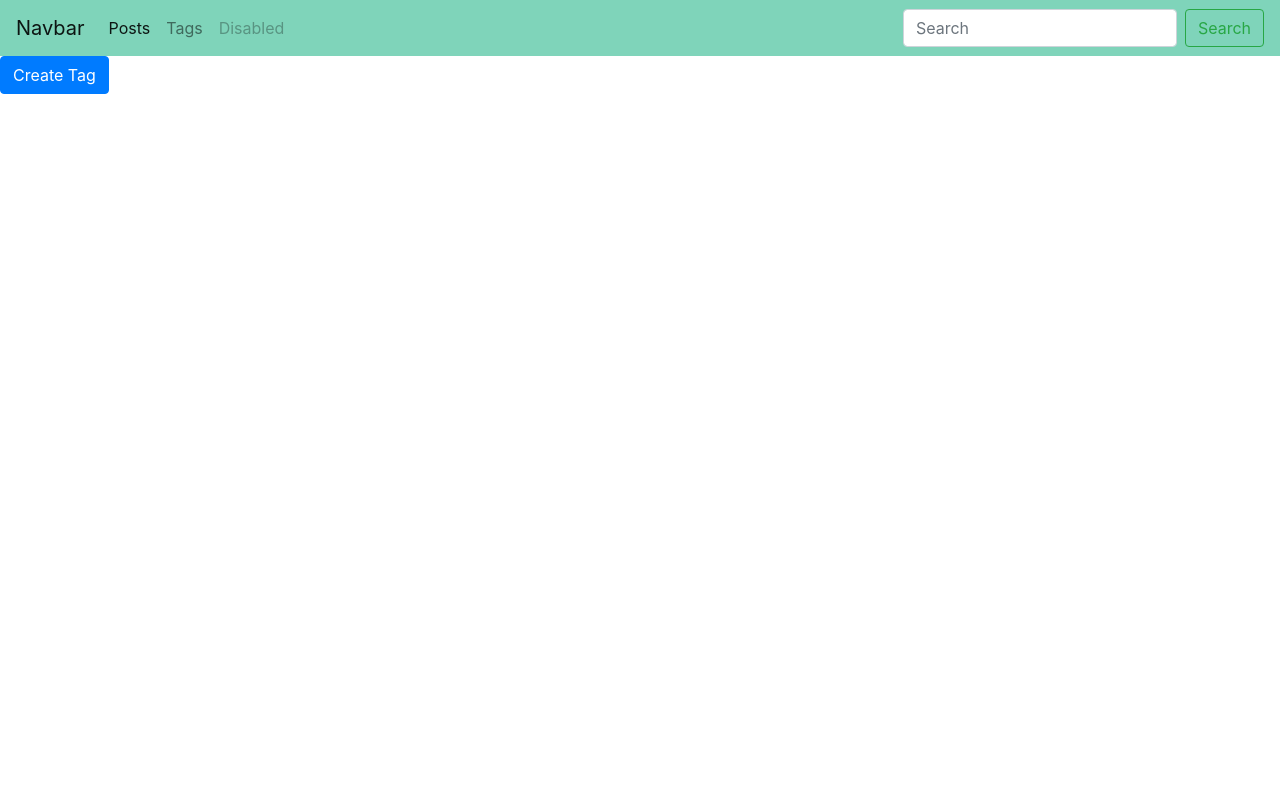
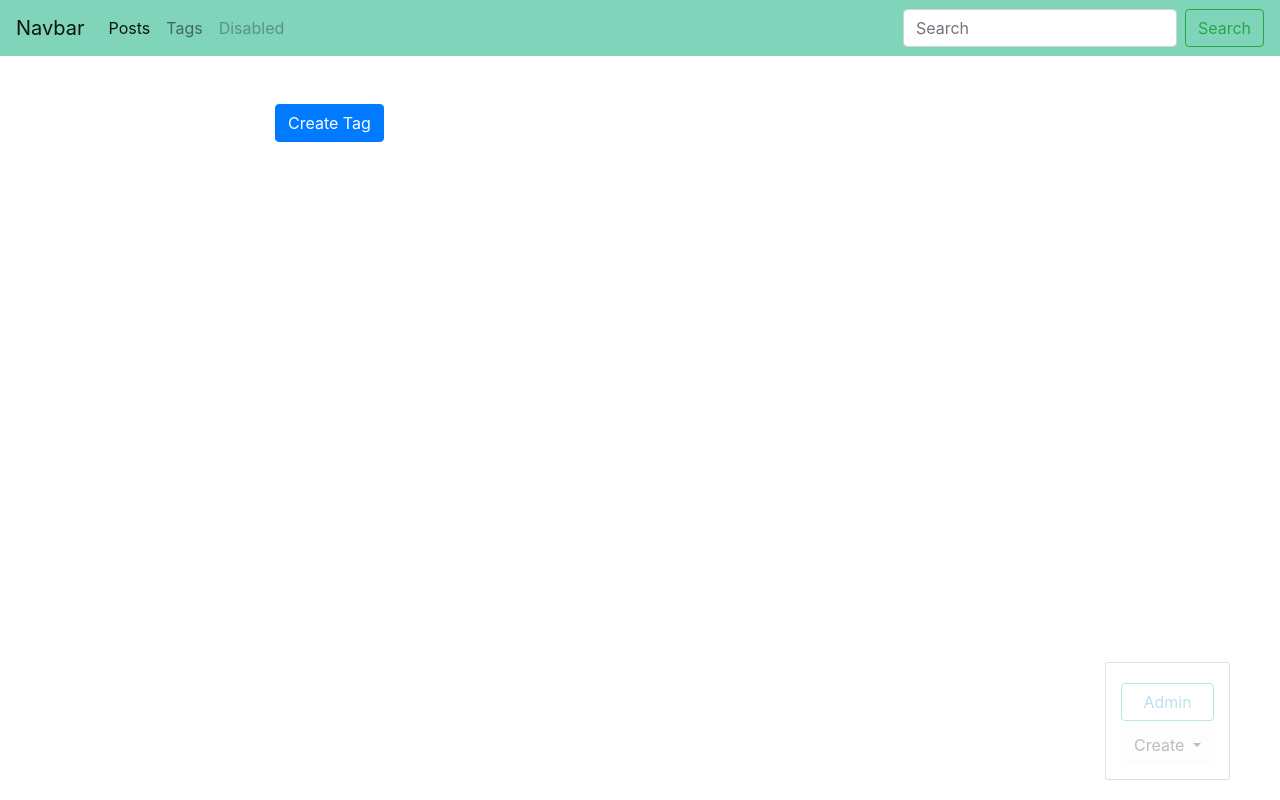
Before and after one commit to kerambit/blogengine, a Django app: template blog/templates/blog/tag_create.html in a window 1280 px wide. Run offline with Django 3.2, Linux system fonts and the light colour scheme; the template is opened without the code that fills it, so the values that code supplies are empty; some libraries are stand-ins or nearby versions.

Commit message:
Кастомный CSS, скрипты с выпадающим меню

```diff
--- a/blog/templates/blog/base_blog.html
+++ b/blog/templates/blog/base_blog.html
@@ -1 +1,16 @@
 {% extends 'base.html' %}
+{% block admin-panel%}
+    <div class="btn-group">
+      <button type="button" class="btn btn-light dropdown-toggle" data-toggle="dropdown" aria-haspopup="true" aria-expanded="false">
+        Create
+      </button>
+      <div class="dropdown-menu">
+        <a class="dropdown-item" href="{% url 'post_create_url' %}">Post</a>
+        <a class="dropdown-item" href="{% url 'tag_create_url' %}">Tag</a>
+      </div>
+    </div>
+    <a href="{{ admin_object.get_update_url }}" class="btn btn-light edit" style="{% if detail%}display:block;{% endif %}">
+        Edit</a>
+    <a href="{{ admin_object.get_delete_url }}" class="btn btn-danger delete" style="{% if detail%}display:block;{% endif %}">
+        Delete</a>
+{% endblock %}
--- a/blog/utils.py
+++ b/blog/utils.py
@@ -8,7 +8,8 @@ class ObjectDetailMixin:
 
     def get(self, request, slug):
         obj = get_object_or_404(self.model, slug__iexact=slug)
-        return render(request, self.template, context={self.model.__name__.lower(): obj})
+        return render(request, self.template, context={self.model.__name__.lower(): obj, 'admin_object': obj,
+                                                       'detail': True})
 
 
 class ObjectCreateMixin:
--- a/blogengine/settings.py
+++ b/blogengine/settings.py
@@ -56,7 +56,7 @@ TEMPLATES = [
     {
         'BACKEND': 'django.template.backends.django.DjangoTemplates',
         'DIRS': [
-            os.path.join(BASE_DIR, 'templates')
+            os.path.join(BASE_DIR, 'templates')  #добавление templates/base.html
         ],
         'APP_DIRS': True,
         'OPTIONS': {
@@ -121,3 +121,6 @@ USE_TZ = True
 # https://docs.djangoproject.com/en/2.2/howto/static-files/
 
 STATIC_URL = '/static/'
+STATICFILES_DIRS = [
+    os.path.join(BASE_DIR, 'static')  #добавление static/css
+]
--- /dev/null
+++ b/static/css/styles.css
@@ -0,0 +1,20 @@
+.admin-panel {
+    border: 1px solid #999;
+    border-radius: 2px;
+    position: fixed;
+    right: 50px;
+    bottom: 20px;
+    opacity: 0.3;
+    padding: 15px;
+}
+.admin-panel:hover {
+    opacity: 1;
+}
+.admin-panel a {
+    display: block;
+    margin: 5px 0;
+}
+
+a.edit, a.delete {
+    display: none;
+}
--- a/templates/base.html
+++ b/templates/base.html
@@ -1,8 +1,13 @@
+{% load static%}
 <!DOCTYPE html>
 <html lang="en">
 <head>
     <meta charset="UTF-8">
     <link rel="stylesheet" href="https://stackpath.bootstrapcdn.com/bootstrap/4.3.1/css/bootstrap.min.css" integrity="sha384-ggOyR0iXCbMQv3Xipma34MD+dH/1fQ784/j6cY/iJTQUOhcWr7x9JvoRxT2MZw1T" crossorigin="anonymous">
+    <link rel="stylesheet" href="{% static 'css/styles.css' %}">
+    <script src="https://code.jquery.com/jquery-3.3.1.slim.min.js" integrity="sha384-q8i/X+965DzO0rT7abK41JStQIAqVgRVzpbzo5smXKp4YfRvH+8abtTE1Pi6jizo" crossorigin="anonymous"></script>
+<script src="https://cdnjs.cloudflare.com/ajax/libs/popper.js/1.14.7/umd/popper.min.js" integrity="sha384-UO2eT0CpHqdSJQ6hJty5KVphtPhzWj9WO1clHTMGa3JDZwrnQq4sF86dIHNDz0W1" crossorigin="anonymous"></script>
+<script src="https://stackpath.bootstrapcdn.com/bootstrap/4.3.1/js/bootstrap.min.js" integrity="sha384-JjSmVgyd0p3pXB1rRibZUAYoIIy6OrQ6VrjIEaFf/nJGzIxFDsf4x0xIM+B07jRM" crossorigin="anonymous"></script>
     <title>
         {% block title %}
             Blog Engine
@@ -34,8 +39,20 @@
     </form>
   </div>
 </nav>
-    {% block content %}
-        There is no any content for you
-    {% endblock %}
+<div class="container mt-5">
+    <div class="row">
+        <div class="col-6 offset-md-2">
+            {% block content %}
+                There is no any content for you
+            {% endblock %}
+        </div>
+    </div>
+</div>
+
+<div class="admin-panel align-items-center">
+    <a href="/admin" class="btn btn-outline-info">Admin</a>
+    {% block admin-panel%} {% endblock %}
+</div>
+
 </body>
 </html>
```
